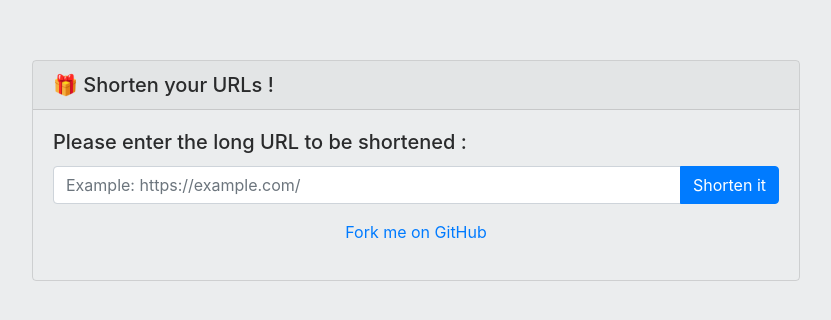
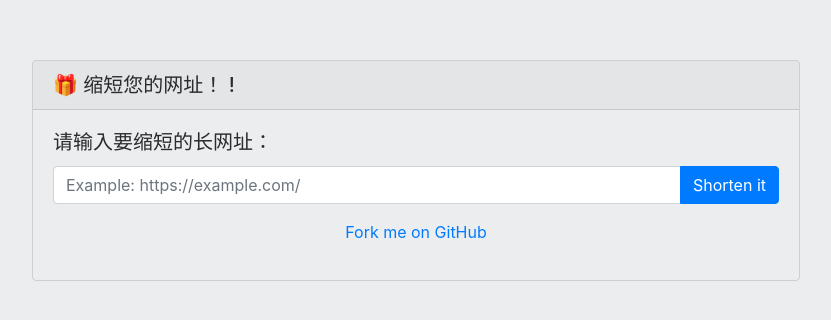
Before and after one commit to vip-weizhen/links, a plain HTML site: page index.html in a window 1280 px wide. Shown: the part 230-550 px from the top of the page, without its empty margins (224-1055 px from the left). Drawn offline with nearby package versions, Linux system fonts and the light colour scheme.

Commit message:
Update index.html

```diff
--- a/index.html
+++ b/index.html
@@ -69,9 +69,9 @@
 </head>
 <body>
   <div class="card">
-    <h5 class="card-header">🎁 Shorten your URLs !</h5>
+    <h5 class="card-header">🎁 缩短您的网址！ !</h5>
     <div class="card-body">
-      <h5 class="card-title">Please enter the long URL to be shortened :</h5>
+      <h5 class="card-title">请输入要缩短的长网址：</h5>
       <div class="input-group mb-3">
         <input type="text" class="form-control" placeholder="Example: https://example.com/" id="text">
         <div class="input-group-append">
@@ -79,7 +79,7 @@
         </div>
       </div>
       <div class="card-text">
-        <a href="https://github.com/xyTom/Url-Shorten-Worker/" target="_self">Fork me on GitHub</a>
+        <a href="https://github.com/vip-weizhen/links" target="_self">Fork me on GitHub</a>
       </div>
       <p id="notice"></p>
     </div>
```
